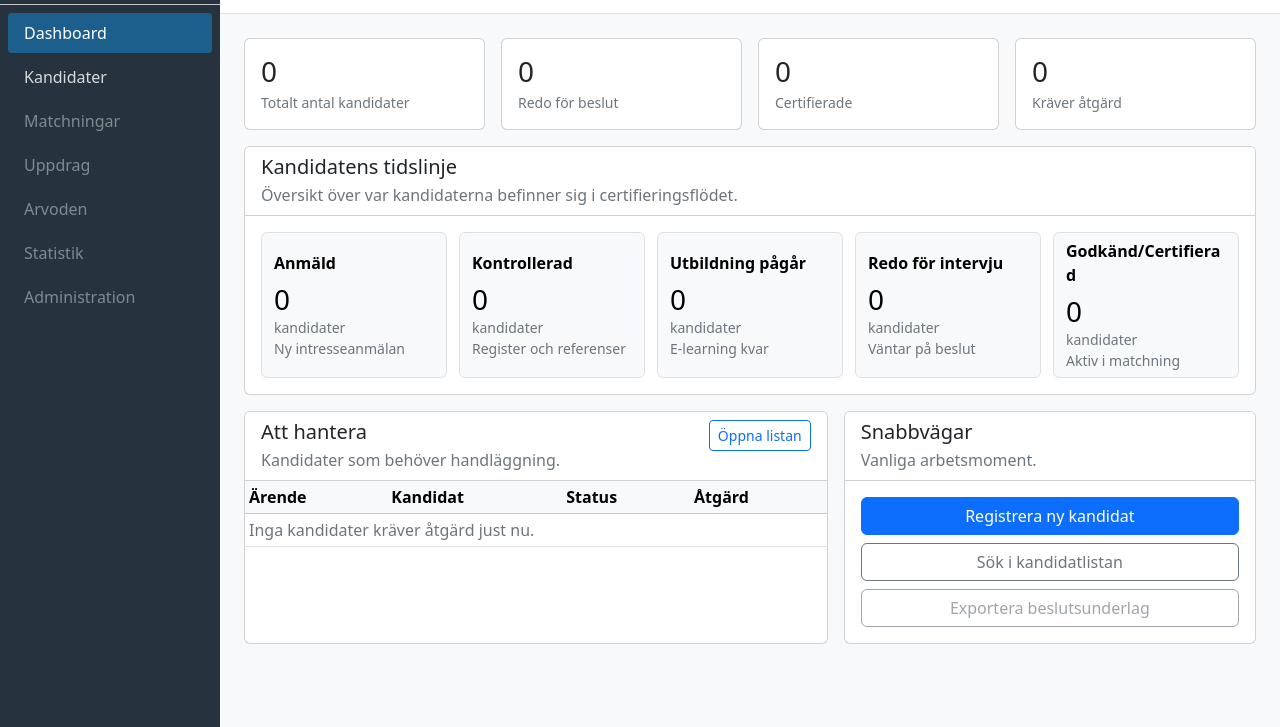
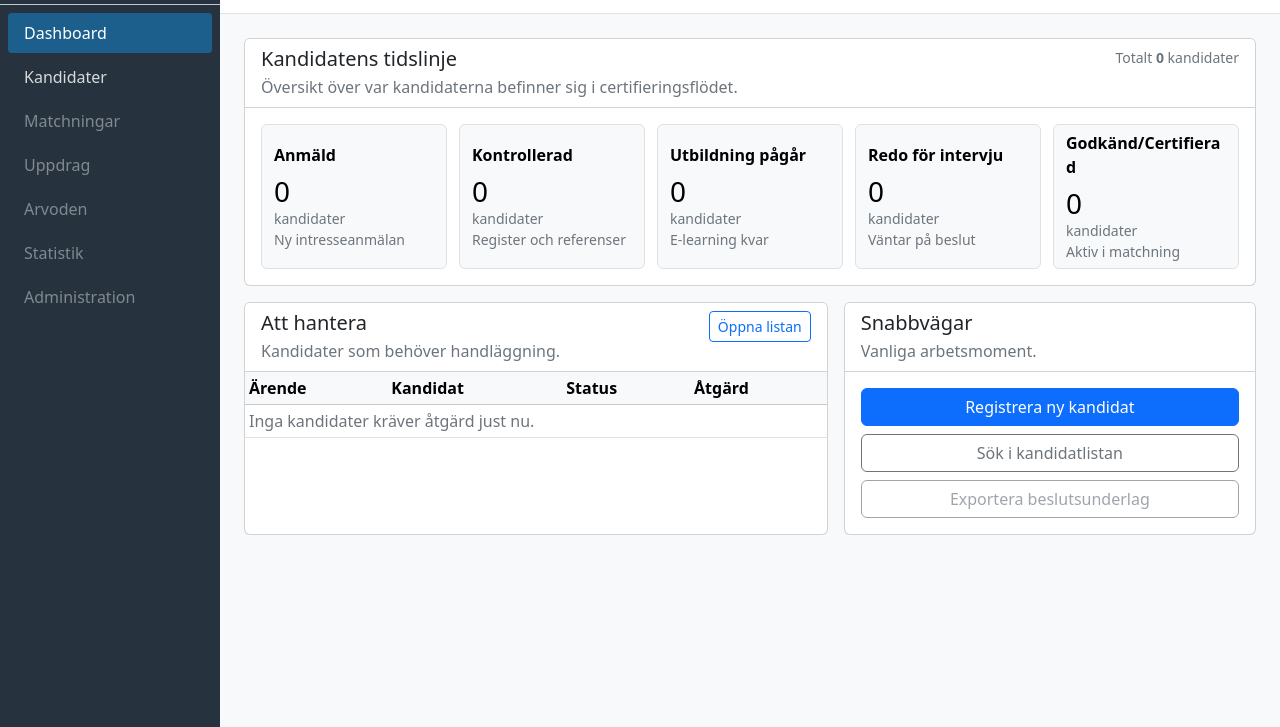
Before and after one commit to joeriks/foraldramentorer-juli, a plain HTML site: page index.html in a window 1280 px wide. Shown: the part 73-800 px from the top of the page. Drawn offline with Linux system fonts and the light colour scheme.

Commit message:
Remove redundant dashboard KPI row

```diff
--- a/app.js
+++ b/app.js
@@ -193,9 +193,6 @@ const els = {
   candidatesView: document.querySelector("#candidatesView"),
   detailView: document.querySelector("#detailView"),
   totalCount: document.querySelector("#totalCount"),
-  readyCount: document.querySelector("#readyCount"),
-  certifiedCount: document.querySelector("#certifiedCount"),
-  blockedCount: document.querySelector("#blockedCount"),
   pipelineGrid: document.querySelector("#pipelineBoard .pipeline-grid"),
   actionTableBody: document.querySelector("#actionTableBody"),
   seedButton: document.querySelector("#seedButton"),
@@ -423,9 +420,6 @@ function navigateToCandidateListWithStatus(status) {
 
 function renderSummary() {
   els.totalCount.textContent = candidates.length;
-  els.readyCount.textContent = candidates.filter((candidate) => isComplete(candidate) && candidate.status !== "Godkänd/Certifierad").length;
-  els.certifiedCount.textContent = candidates.filter((candidate) => candidate.status === "Godkänd/Certifierad").length;
-  els.blockedCount.textContent = candidates.filter(isBlocked).length;
   renderSeedButtonState();
 }
 
--- a/index.html
+++ b/index.html
@@ -42,45 +42,15 @@
 
         <main class="p-3 p-lg-4">
           <section id="dashboardView">
-            <div class="row g-3 mb-3" aria-label="Sammanfattning">
-              <div class="col-6 col-xl-3">
-                <article class="card h-100">
-                  <div class="card-body py-3">
-                    <div id="totalCount" class="h3 mb-1">0</div>
-                    <div class="text-secondary small">Totalt antal kandidater</div>
-                  </div>
-                </article>
-              </div>
-              <div class="col-6 col-xl-3">
-                <article class="card h-100">
-                  <div class="card-body py-3">
-                    <div id="readyCount" class="h3 mb-1">0</div>
-                    <div class="text-secondary small">Redo för beslut</div>
-                  </div>
-                </article>
-              </div>
-              <div class="col-6 col-xl-3">
-                <article class="card h-100">
-                  <div class="card-body py-3">
-                    <div id="certifiedCount" class="h3 mb-1">0</div>
-                    <div class="text-secondary small">Certifierade</div>
-                  </div>
-                </article>
-              </div>
-              <div class="col-6 col-xl-3">
-                <article class="card h-100">
-                  <div class="card-body py-3">
-                    <div id="blockedCount" class="h3 mb-1">0</div>
-                    <div class="text-secondary small">Kräver åtgärd</div>
-                  </div>
-                </article>
-              </div>
-            </div>
-
             <section class="card mb-3">
-              <div class="card-header bg-white">
-                <h2 class="h5 mb-1">Kandidatens tidslinje</h2>
-                <p class="text-secondary mb-0">Översikt över var kandidaterna befinner sig i certifieringsflödet.</p>
+              <div class="card-header bg-white d-flex flex-wrap gap-2 justify-content-between align-items-start">
+                <div>
+                  <h2 class="h5 mb-1">Kandidatens tidslinje</h2>
+                  <p class="text-secondary mb-0">Översikt över var kandidaterna befinner sig i certifieringsflödet.</p>
+                </div>
+                <div class="text-secondary small">
+                  Totalt <strong id="totalCount">0</strong> kandidater
+                </div>
               </div>
               <div id="pipelineBoard" class="card-body">
                 <div class="pipeline-grid">
```
